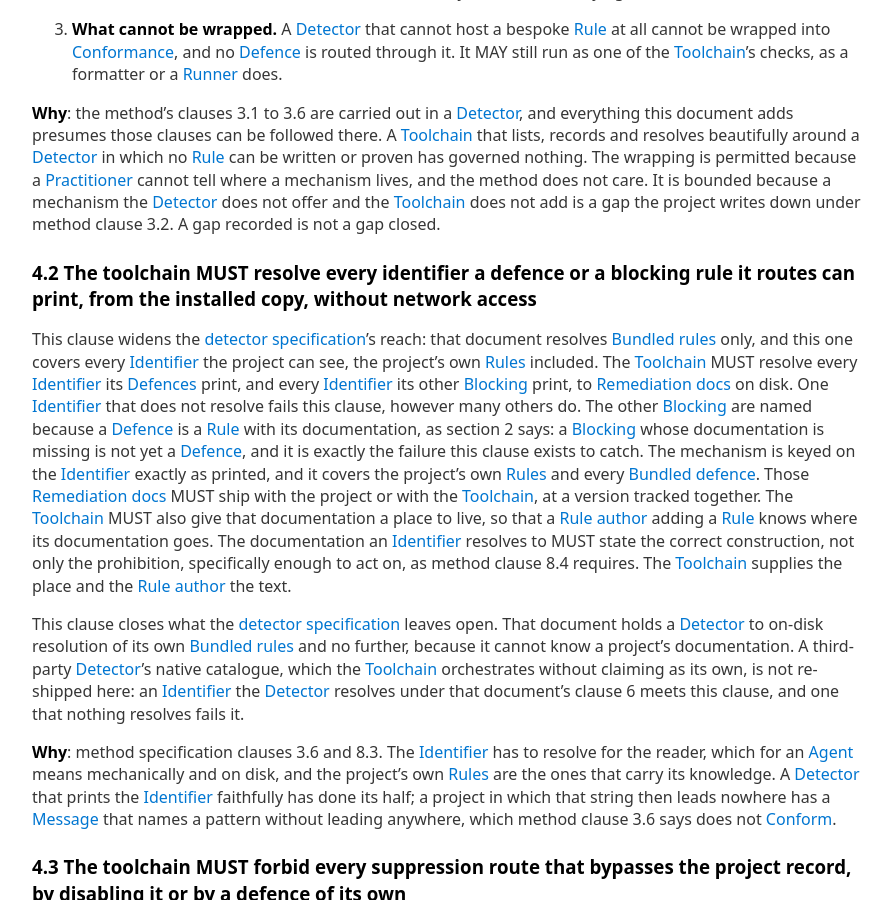
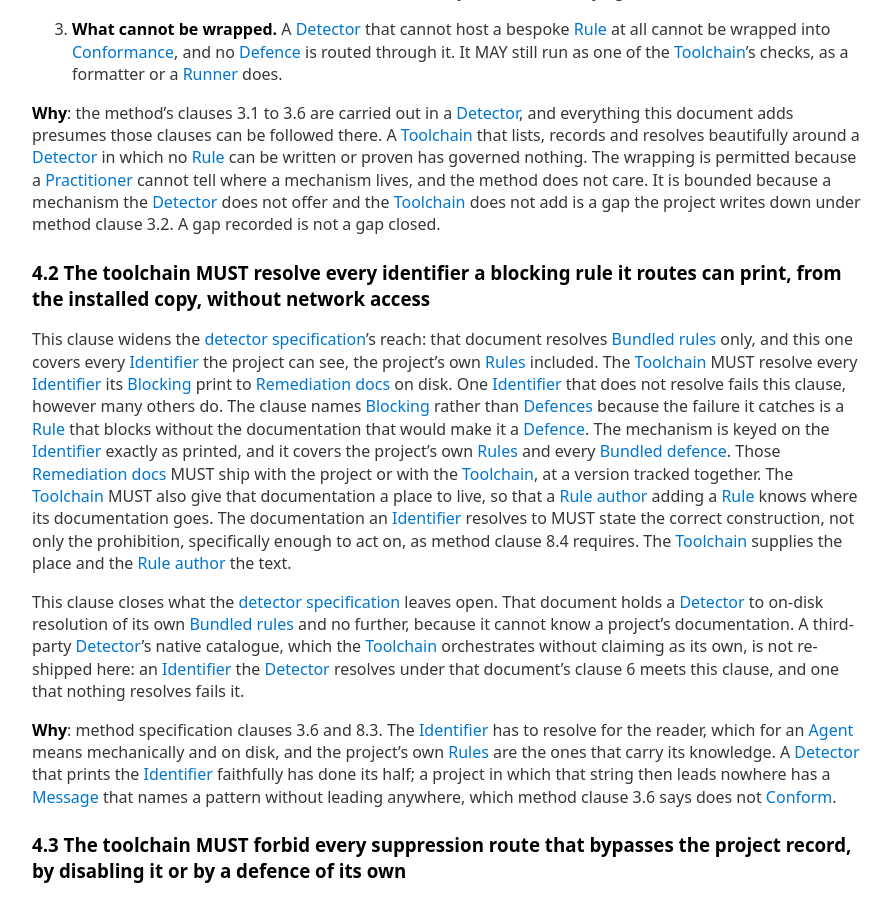
Before and after one commit to Defence-Before-Fix/defence-before-fix.github.io, a Jekyll site: the page built from TOOLING-SPEC.md, in a window 1280 px wide and 900 px high, scrolled down 3866 px. Shown: the whole window, without its empty margins (192-1083 px from the left). Built offline with Jekyll 4.4.1, drawn with Linux system fonts in a browser that asks for light colours; our own code applies the rules of GitHub Pages for plain Markdown files; some of the changed text lies outside the part shown.

Commit message:
Toolchain 4.2: blocking rules, not defences
After run 65: clause 4.2's heading and obligation name blocking rules alone, with one sentence
on why the clause names them rather than defences; clause 8.1 drops its sentence on the same
contrast; clause 9.1 says the toolchain is graded against this document under section 9 and
the project's remediations against the method's section 7. The heading's anchor follows in
the keys, the question set, the changelog, the routed list and the tools pages.

Co-Authored-By: Claude Fable 5.1 <noreply@anthropic.com>

```diff
--- a/TOOLING-SPEC.md
+++ b/TOOLING-SPEC.md
@@ -159,16 +159,15 @@ mechanism lives, and the method does not care. It is bounded because a mechanism
 does not offer and the [Toolchain] does not add is a gap the project writes down under method
 clause 3.2. A gap recorded is not a gap closed.
 
-### 4.2 The toolchain MUST resolve every identifier a defence or a blocking rule it routes can print, from the installed copy, without network access
+### 4.2 The toolchain MUST resolve every identifier a blocking rule it routes can print, from the installed copy, without network access
 
 This clause widens the [detector specification](DETECTOR-SPEC.md)'s reach: that document resolves
 [Bundled rules] only, and this one covers every [Identifier] the project can see, the project's
-own [Rules] included. The [Toolchain] MUST resolve every [Identifier] its [Defences]
-print, and every [Identifier] its other [Blocking] [Rules] print, to [Remediation docs] on disk.
-One [Identifier] that does not resolve fails this clause, however many others do. The other
-[Blocking] [Rules] are named because a [Defence] is a [Rule] with its documentation, as section
-2 says: a [Blocking] [Rule] whose documentation is missing is not yet a [Defence], and it is
-exactly the failure this clause exists to catch. The mechanism
+own [Rules] included. The [Toolchain] MUST resolve every [Identifier] its [Blocking] [Rules]
+print to [Remediation docs] on disk. One [Identifier] that does not resolve fails this clause,
+however many others do. The clause names [Blocking] [Rules] rather than [Defences] because the
+failure it catches is a [Rule] that blocks without the documentation that would make it a
+[Defence]. The mechanism
 is keyed on the
 [Identifier] exactly as printed, and it covers the project's own [Rules] and
 every [Bundled defence]. Those [Remediation docs] MUST ship
@@ -379,9 +378,8 @@ mistake rather than after it, which is why they are worth stating even as SHOULD
 
 The [Toolchain] MUST run an automated check that blocks its own release. The check covers
 every [Identifier] printed by a [Rule] the [Toolchain] authors or bundles
-as its own, whatever kind of [Detector] carries it. A [Bundled defence] is a [Rule] with its
-documentation, so a [Rule] shipped that way whose page is missing is not yet one; it is what
-this check exists to find, and the check reaches every such [Rule]. Where a documentation
+as its own, whatever kind of [Detector] carries it, and a missing page is what the check exists
+to find. Where a documentation
 page covers a family of [Identifiers] by a pattern, as clause 6.5 of the
 [detector specification](DETECTOR-SPEC.md) allows, this audit MUST apply the pattern to every
 [Identifier] printed and confirm it lands on that page. A member added to the
@@ -436,8 +434,8 @@ removes the only value the word has.
 ### 9.1 A project that ships a detector or a toolchain has two levels of conformance, graded separately
 
 As a project, it follows the method with its own assembled [Toolchain], like any other
-project, and is graded against this document and section 7 of the method specification on that
-basis. As an artefact, what it ships is graded for its consumers: a [Detector] against
+project: that [Toolchain] is graded against this document, under section 9, and the project's
+remediations against section 7 of the method specification, as any project's are. As an artefact, what it ships is graded for its consumers: a [Detector] against
 [the detector specification](DETECTOR-SPEC.md), a [Toolchain] against this document, on what the
 shipped [Toolchain] itself supplies once installed into a [Consuming project], counting nothing
 the [Consuming project] adds around it. The two
```
Also changed, not shown: acceptance/ROUTED.md (+19 -19 lines), acceptance/toolchain/KEY.md (+3 -3 lines), acceptance/toolchain/QUESTIONS.md (+1 -1 lines), tools/php-qa-ci.md (+2 -2 lines), tools/ts-qa-ci.md (+3 -3 lines), CHANGELOG.md.
